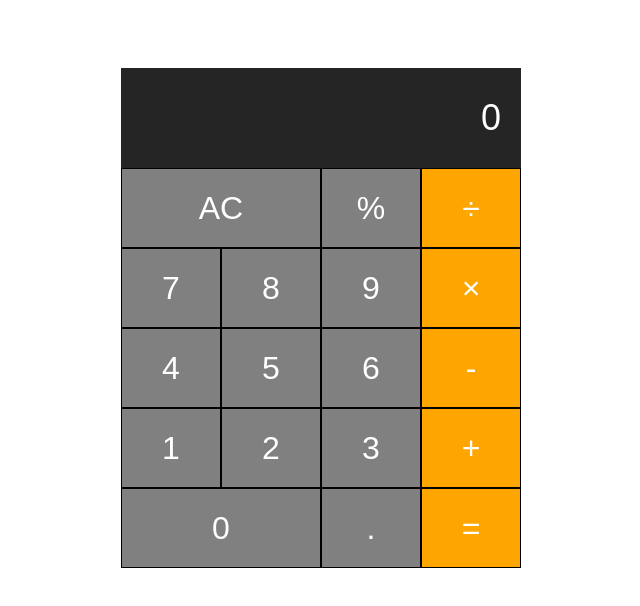
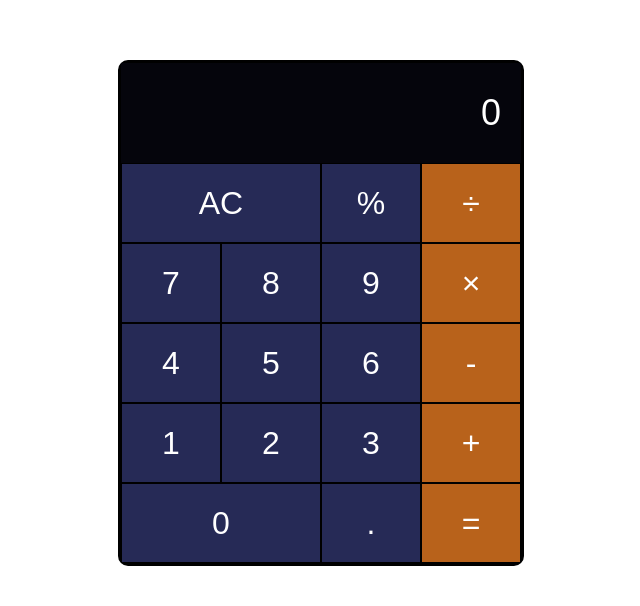
Before and after one commit to wikancn/wikancn.github.io, a plain HTML site: page index.html in a window 1280 px wide. Shown: the part 140-746 px from the top of the page, without its empty margins (319-959 px from the left). Drawn offline with Linux system fonts and the light colour scheme.

Commit message:
update background-color css

```diff
--- a/stylesheet.css
+++ b/stylesheet.css
@@ -2,12 +2,14 @@
     text-align: center;
     width: 400px;
     margin: 0 auto;
-    padding-top: 200px;
+    margin-top: 200px;
+    border: 3px solid black;
+    border-radius: 10px;
 }
 .calculator-screen{
     width: 100%;
     height: 100px;
-    background-color: #252525;
+    background-color: #05050c;
     color: white;
     text-align: right;
     font-size: 36px;
@@ -25,7 +27,7 @@ button{
     height: 80px;
     width: 25%;
     font-size: 32px;
-    background-color: gray;
+    background-color: #262A56;
     color: white;
     border: 1px solid black;
 }
@@ -33,11 +35,13 @@ button{
     width: 50%;
 }
 .operator, .equal-sign{
-    background-color: orange;
+    background-color: #B8621B;
+    /* background-color: #E3CCAE; */
 }
 button:hover{
-   background-color: darkgrey;
+   background-color: #3F497F;
 }
 .operator:hover, .equal-sign:hover{
-    background-color: darkorange;
+    /* background-color: #B8621B; */
+    background-color: #E3CCAE;
 }
```
